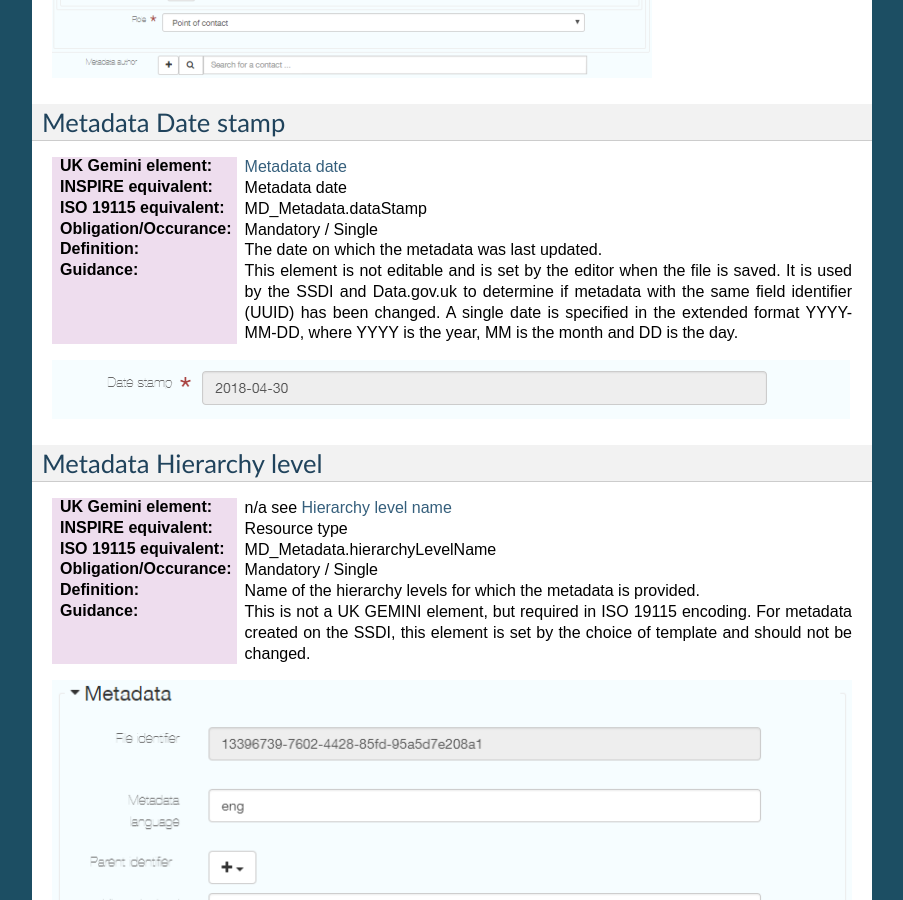
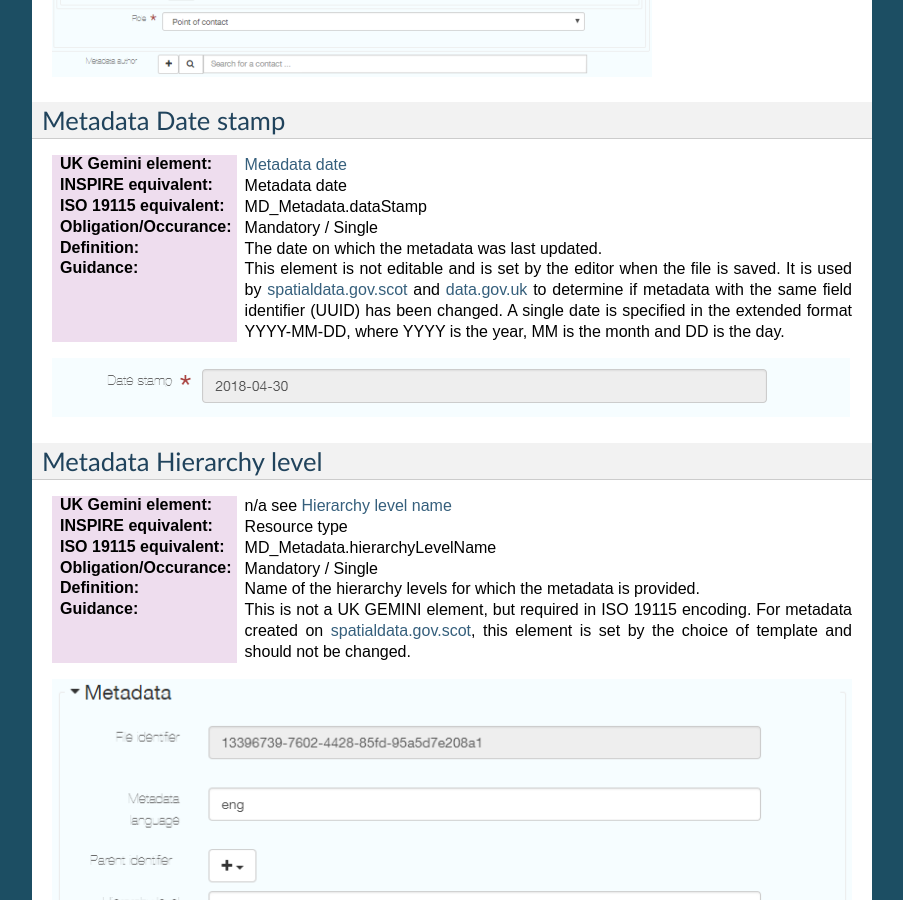
Before and after one commit to AstunTechnology/ssdidocs, a Sphinx documentation site: the page built from docs/UserDoc_Chap7_Elements.rst, in a window 1280 px wide and 900 px high, scrolled down 13070 px. Shown: the whole window, without its empty margins (198-1101 px from the left). Built offline with Sphinx 7.4.7, drawn with Linux system fonts in a browser that asks for light colours; some of the changed text lies outside the part shown.

Commit message:
Update UserDoc_Chap7_Elements.rst
Rebrand spatialdata.gov.scot, fix section references

```diff
--- a/docs/UserDoc_Chap7_Elements.rst
+++ b/docs/UserDoc_Chap7_Elements.rst
@@ -2,7 +2,7 @@ Metadata Elements
 =================
 
 This section provides guidance with respect to each of the UK Gemini elements. Section headings refer to the label present in the editing form of
-the SSDI, however, UK Gemini and INSPIRE equivalents are also provided. Links to full element guidance from the AGI are given, which includes information
+`spatialdata.gov.scot <https://www.spatialdata.gov.scot>`__, however, UK Gemini and INSPIRE equivalents are also provided. Links to full element guidance from the AGI are given, which includes information
 on known common errors. Images show examples for each of the elements.
 
 Users may also wish to consult the full UK Gemini 2.2 guidance `UK Gemini 2.2 specification <https://www.agi.org.uk/about/resources/category/81-gemini?download=18:gemini-2-2>`__.
@@ -16,7 +16,7 @@ covered by INSPIRE (e.g. parts of it are within the Scope of an INSPIRE Annex da
 
 If another controlled vocabulary is used as the first keyword, such as the `Integrated Public Sector Vocabulary (IPSV) <http://id.esd.org.uk/list/subjects>`__,
 then the dataset is not covered by INSPIRE. That said, the dataset and service metadata will still be required to comply with the operation and
-service commitments, as set out in the `Registered user obligations <#registered-user-obligations>`__ section.
+service commitments, as set out in the `Registered user obligations <UserDoc_Chap4_Users.html#registered-user-obligations>`__ section.
 
 Abstract
 --------
@@ -50,7 +50,7 @@ Alternative title
 	abbreviations and acronyms. It can also be helpful to include title with spatial or temporal coverage if applicable. Entries should remain short
 	and concise.
 
-	If the element is not visible in the default view of the editing form, it can be added by `switching to advanced view <#changing-the-editing-view>`__
+	If the element is not visible in the default view of the editing form, it can be added by `switching to advanced view <UserDoc_Chap6_Edit.html#changing-the-editing-view>`__
 	and clicking the |button_edit_plus| button.
 
 |userdoc_fig_7_2_1_AlternativeTitle|
@@ -104,7 +104,7 @@ Data Quality - Hierarchy level
 	Scope to which the metadata applies (i.e. dataset, series, service).
 
 :Guidance:
-	This is not a UK GEMINI element, but required in ISO 19115 encoding.  For metadata created on the SSDI, this element is set by the
+	This is not a UK GEMINI element, but required in ISO 19115 encoding.  For metadata created on `spatialdata.gov.scot <https://www.spatialdata.gov.scot>`__, this element is set by the
 	choice of template and should not be changed.
 
 |userdoc_fig_7_5_1_HierarchyLevel|
@@ -199,7 +199,7 @@ Extent - Temporal extent
 
 	To add the temporal element to the editing form:
 
-	**1|** Change the editing form display to `advanced editor view <#changing-the-editing-view>`__.
+	**1|** Change the editing form display to `advanced editor view <UserDoc_Chap6_Edit.html#changing-the-editing-view>`__.
 
 	**2|** Scroll to the extent section (identification tab) and click the |button_edit_plusdrop| button next to the **Temporal element** label.
 
@@ -207,7 +207,7 @@ Extent - Temporal extent
 
 	**4|** From the dropdown menu, select the extent type from either time edge, instant, node or period.
 
-	*Note: if the temporal extent is composed of a begining and an end date, select time period. If it is a single date (e.g. census day) choose time instant. The time edge and node options are not often used in the SSDI.*
+	*Note: if the temporal extent is composed of a begining and an end date, select time period. If it is a single date (e.g. census day) choose time instant. The time edge and node options are not often used.*
 
 	**5|** If the time period option is chosen, use the |button_edit_plusdrop| buttons to add begining and end dates.
 
@@ -236,7 +236,7 @@ Extent - Vertical extent
 
 	To add the vertical extent element to the editing form:
 
-	**1|** Change the editing form display to `advanced editor view <#changing-the-editing-view>`__.
+	**1|** Change the editing form display to `advanced editor view <UserDoc_Chap6_Edit.html#changing-the-editing-view>`__.
 
 	**2|** Scroll to the extent section (identification tab) and click the |button_edit_plus| button next to the **Vertical element** label. This will present the minimum and maximum elements.
 
@@ -275,7 +275,7 @@ Keywords
 
 	**3|** Click to select the relevant keyword. The citiation for the originating vocabulary will be pre-populated.
 
-	*Note: alternately, free text keywords can be added by clicking the |button_edit_addkeyword| button.*
+	*Note: alternately, free text keywords can be added by clicking the* |button_edit_addkeyword| *button.*
 
 |userdoc_fig_7_12_1_Keywords|
 
@@ -292,7 +292,7 @@ Language
 :Guidance:
 	Select a language from the drop down menu listing entries from the ISO 639-2 code list.  For INSPIRE compliance, this has to be an
 	`official language of the European Community <http://ec.europa.eu/languages/policy/linguistic-diversity/official-languages-eu_en.htm>`__,
-	of which English (eng) is the only one in common use across the UK (and is the default in the SSDI). For non-INSPIRE metadata records, it can
+	of which English (eng) is the only one in common use across the UK (and is the default). For non-INSPIRE metadata records, it can
 	be any ISO 639-2 three letter code, of which the relevant entries for the UK are English (eng), Welsh (cym), Gaelic (Irish) (gle), Gaelic
 	(Scottish) (gla), Cornish (cor), Ulster Scots (sco).
 
@@ -401,7 +401,7 @@ Metadata Contact
 	notice and difficult to maintain. Likewise, email addresses should be provided for branch or team (i.e. shared) mailboxes where possible rather
 	than for individuals.
 
-	If the user has stored contact details in a `directory entry <#creating-directory-metadata>`__ on the SSDI, details can be auto-populated by
+	If the user has stored contact details in a `directory entry <UserDoc_Chap5_Create.html#creating-directory-metadata>`__ on the portal, details can be auto-populated by
 	searching for the contact in the search box below the element.
 
 |userdoc_fig_7_17_1_MetadataContact|
@@ -417,7 +417,7 @@ Metadata Date stamp
 	The date on which the metadata was last updated.
 
 :Guidance:
-	This element is not editable and is set by the editor when the file is saved. It is used by the SSDI and Data.gov.uk to determine if metadata
+	This element is not editable and is set by the editor when the file is saved. It is used by `spatialdata.gov.scot <https://www.spatialdata.gov.scot>`__ and `data.gov.uk <https://data.gov.uk>`__ to determine if metadata
 	with the same field identifier (UUID) has been changed. A single date is specified in the extended format YYYY-MM-DD, where YYYY is the year,
 	MM is the month and DD is the day.
 
@@ -434,7 +434,7 @@ Metadata Hierarchy level
 	Name of the hierarchy levels for which the metadata is provided.
 
 :Guidance:
-	This is not a UK GEMINI element, but required in ISO 19115 encoding.  For metadata created on the SSDI, this element is set by the
+	This is not a UK GEMINI element, but required in ISO 19115 encoding.  For metadata created on `spatialdata.gov.scot <https://www.spatialdata.gov.scot>`__, this element is set by the
 	choice of template and should not be changed.
 
 |userdoc_fig_7_19_1_MetadataHierarchyLevel|
@@ -473,7 +473,7 @@ OnLine resource
 :Guidance:
 	This element should primarily be used to enter URLs for web services (i.e. WMS, WFS, etc.), however, links to web pages offering more
 	information or other services (e.g. interactive mapping applications) can also be added. To add an online resource, follow the instructions
-	provided in the `Associated resources <#associated-resources>`__ section. Once an online resource has been added, it can be edited as normal
+	provided in the `Associated resources <UserDoc_Chap6_Edit.html#associated-resources>`__ section. Once an online resource has been added, it can be edited as normal
 	in the editing form. Note that for web services to be displayed in the interactive map, the **protocol**, **layer name** and **description**
 	must be entered. The layer name **must** match that as defined in the GetCapabilities request of the service.
 
@@ -509,7 +509,7 @@ Point of contact
 	notice and difficult to maintain. Likewise, email addresses should be provided for branch or team (i.e. shared) mailboxes where possible rather
 	than for individuals.
 
-	If the user has stored contact details in a `directory entry <#creating-directory-metadata>`__ on the SSDI, details can be auto-populated by
+	If the user has stored contact details in a `directory entry <UserDoc_Chap5_Create.html#creating-directory-metadata>`__ on the portal, details can be auto-populated by
 	searching for the contact in the search box below the element.
 
 |userdoc_fig_7_22_1_PointofContact|
@@ -527,9 +527,9 @@ Reference system information
 
 :Guidance:
 	The reference system should be recorded using its associated code in the `EPSG Geodetic Parameter Registry <http://epsg-registry.org/>`__. For
-	metadata created on the SSDI, the two most common spatial reference systems have been pre-populated in the templates: OSGB 1936 and ETRS89. Users
+	metadata created on `spatialdata.gov.scot <https://www.spatialdata.gov.scot>`__, the two most common spatial reference systems have been pre-populated in the templates: OSGB 1936 and ETRS89. Users
 	should select their required reference system and remove the other. If another spatial reference system is required, this can be added by
-	accessing the `advanced editor view <#changing-the-editing-view>`__ and searching for the coordinate system tab in the search box below the element.
+	accessing the `advanced editor view <UserDoc_Chap6_Edit.html#changing-the-editing-view>`__ and searching for the coordinate system tab in the search box below the element.
 
 |userdoc_fig_7_23_1_ReferenceSystem|
 
@@ -617,7 +617,7 @@ Topic category
 	be classified as farming). Additional topic categories can be added by clicking the |button_edit_plus| button below the element.
 
 	Note that the choice of topic category will dictate which categories the data resource is listed under on the **Browse by topics** section of
-	the SSDI homepage.
+	the homepage.
 
 |userdoc_fig_7_28_1_TopicCategory|
 
@@ -638,11 +638,11 @@ Use constraints
 	usage limitations.
 
 	To add an additional use constraint element, click the |button_edit_plusdrop| button and choose either the *anchor* or *text* option. All records
-	on the SSDI should document the licencing arrangements for the data resource using the anchor type. Where possible, this should link to a URL
+	on `spatialdata.gov.scot <https://www.spatialdata.gov.scot>`__ should document the licencing arrangements for the data resource using the anchor type. Where possible, this should link to a URL
 	such as the `Open Government Licence <http://www.nationalarchives.gov.uk/doc/open-government-licence/>`__,
 	`Non-Commercial Government Licence <http://www.nationalarchives.gov.uk/doc/non-commercial-government-licence/>`__,
 	or `INSPIRE (Scotland) End User Licence <https://www.ordnancesurvey.co.uk/business-and-government/public-sector/mapping-agreements/inspire-eul-scotland.html>`__.
-	Users can further categorise their records in terms of licence type by following the guidance in the `assigning a licence category <#assigning-a-licence-category>`__ section.
+	Users can further categorise their records in terms of licence type by following the guidance in the `assigning a licence category <UserDoc_Chap6_Edit.html#assigning-a-licence-category>`__ section.
 
 |userdoc_fig_7_29_1_UseConstraints|
 
```
